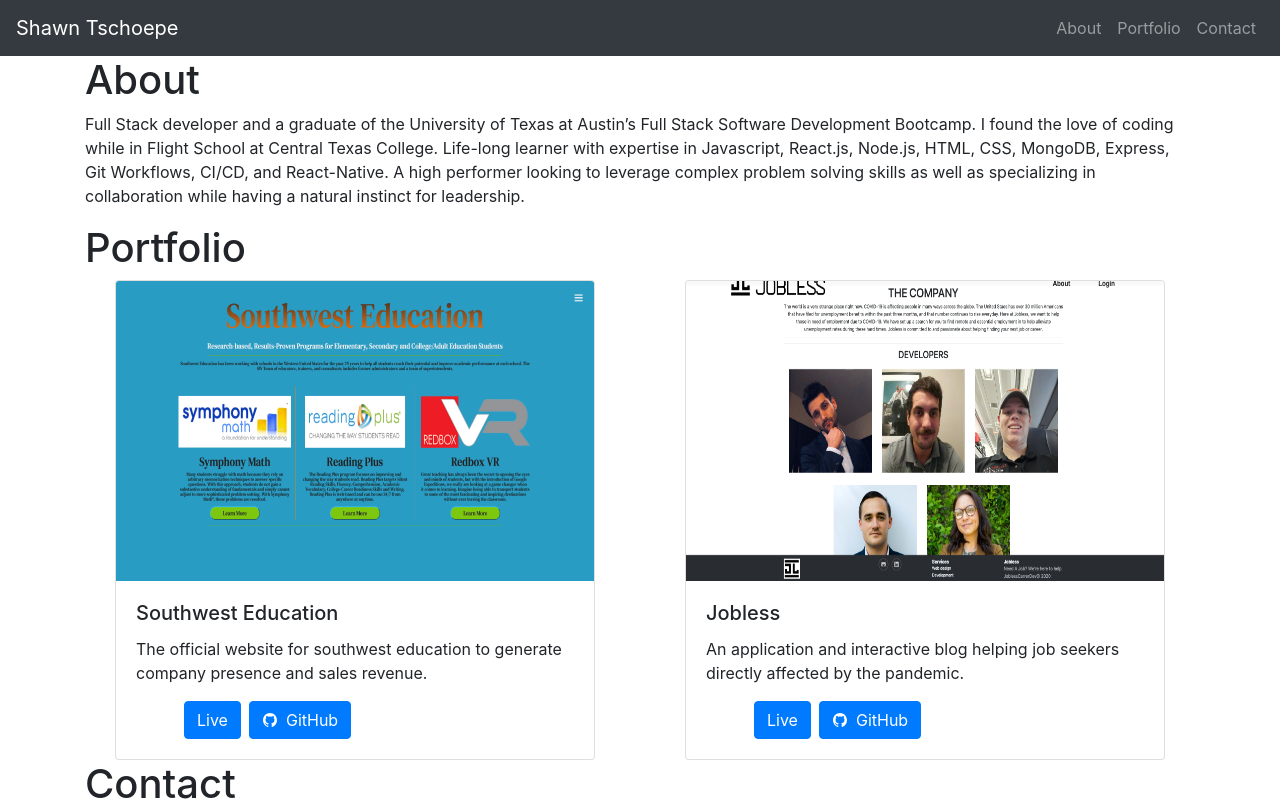
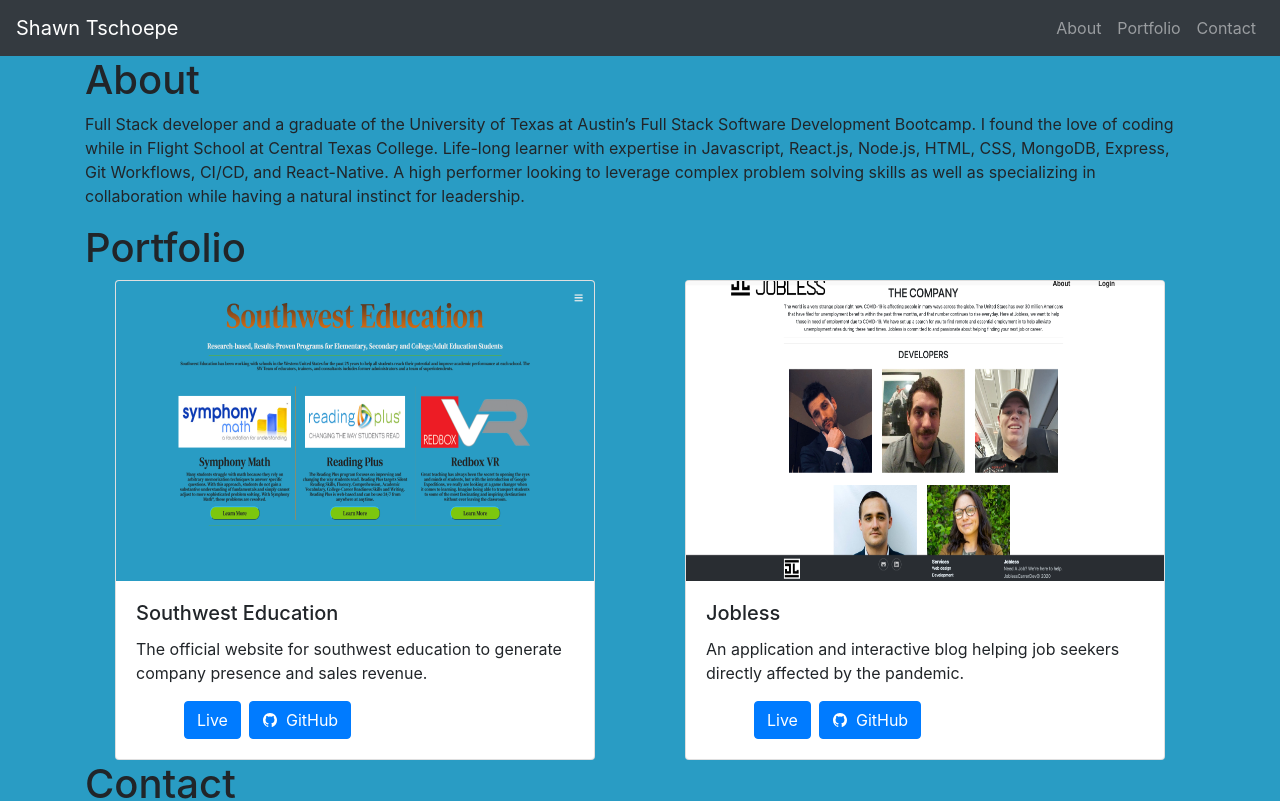
Before and after one commit to shawn220a/portfolio-2021, a React (Create React App) app: page / in a window 1280 px wide. Shown: the top 801 px of the page. Built offline with nearby package versions, Linux system fonts and the light colour scheme.

Commit message:
Add background color to the body

```diff
--- a/src/App.css
+++ b/src/App.css
@@ -1,3 +1,7 @@
+.App {
+  background-color: #299cc4;
+}
+
 .content {
   margin-bottom: 2%;
 }
```
